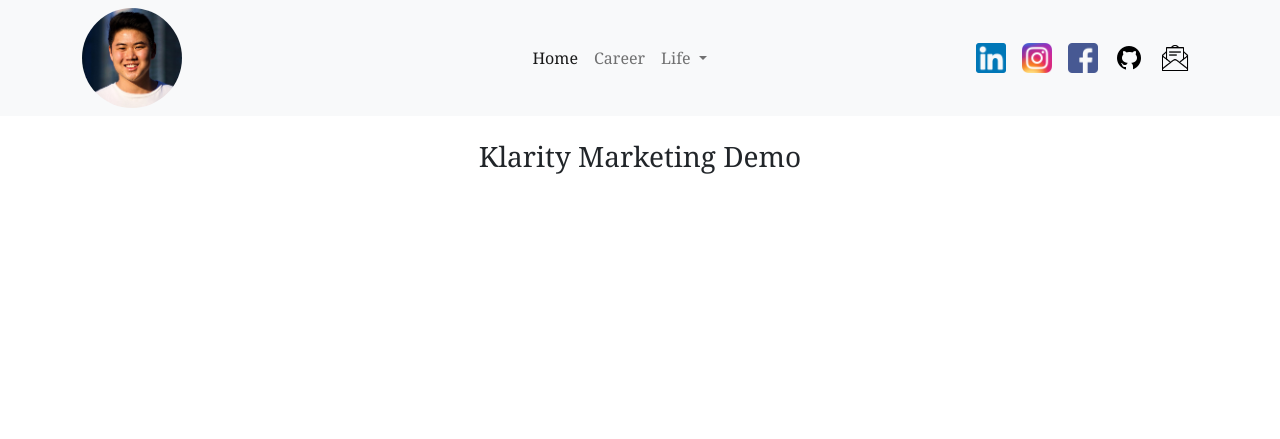
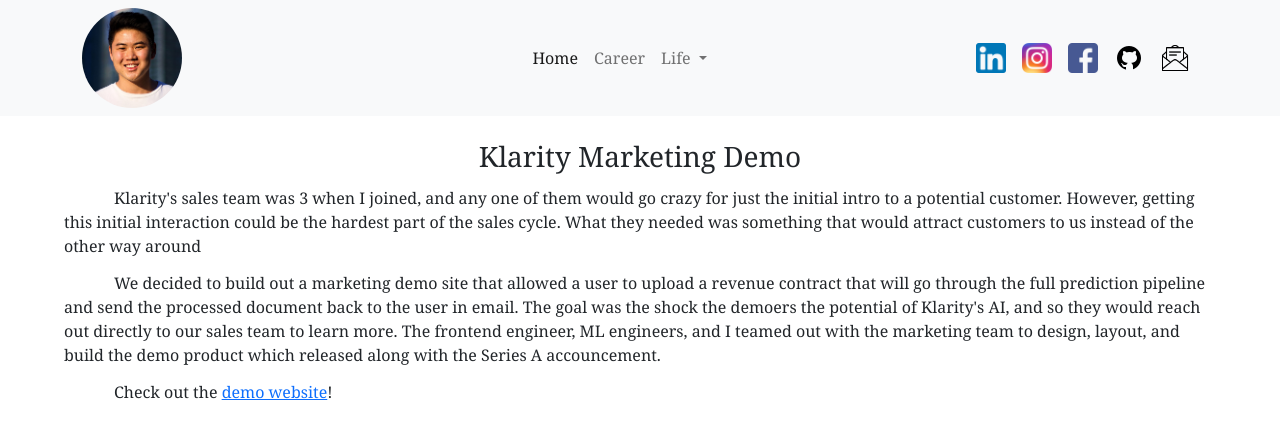
Before and after one commit to simonxie1998/personal-website, a Django app: page /career/klarity-demo in a window 1280 px wide. Shown: the top 439 px of the page. Run offline with Django 4.2, Linux system fonts and the light colour scheme.

Commit message:
demo and cci

```diff
--- a/home/project_summaries.py
+++ b/home/project_summaries.py
@@ -1,12 +1,11 @@
-SUMMARIES = {
-    "ontology_p1": "For context, AKASA automates revenue cycle operation workflows with RPA and ML. Ontology is a state tracker of the bots within an EHR (Electronic Health Record), "
-    "so it keeps track of where the bot is within the application as well as how it got there. Ontology also stores the navigation network graph of the configured edges and nodes "
-    "allowing it to be able to find a path to certain parts of the EHR regardless of the starting point. This graph had previously been configured with yamls in the repository, so any "
-    "updates to the graph will require manual configuration of the engineer. This poses 3 problems: manual configuration is error prone, it requires engineering bandwidth, there's no "
-    "standardization of the yaml names/location in the repository polluting it.",
-    "ontology_p2": "In a 2 day hacakthon project in March 2022, I built a full fledged CRUD application that allows any user to build an ontology graph. This allows product managers or "
-    "operations team members to free up time for engineers, validates inputs within the application, and abstracts the yamls into an endpoint allowing engineers "
-    "to not even have to look at a yaml anymore. This application also supported much more funcationality than just building the graph. It supported versioning logic "
-    "to undo/redo operations and permanent versioning so that production configurations can be used. Other functionality included toggling on/off labels in the graph, "
-    "importing existing yamls, downloading the graph as a yaml, and downloading a change log.",
-}
+ONTOLOGY_P1 = "For context, AKASA automates revenue cycle operation workflows with RPA and ML. Ontology is a state tracker of the bots within an EHR (Electronic Health Record), so it keeps track of where the bot is within the application as well as how it got there. Ontology also stores the navigation network graph of the configured edges and nodes allowing it to be able to find a path to certain parts of the EHR regardless of the starting point. This graph had previously been configured with yamls in the repository, so any updates to the graph will require manual configuration of the engineer. This poses 3 problems: manual configuration is error prone, it requires engineering bandwidth, there's no standardization of the yaml names/location in the repository polluting it."
+
+ONTOLOGY_P2 = "In a 2 day hacakthon project in March 2022, I built a full fledged CRUD application that allows any user to build an ontology graph. This allows product managers or operations team members to free up time for engineers, validates inputs within the application, and abstracts the yamls into an endpoint allowing engineers to not even have to look at a yaml anymore. This application also supported much more funcationality than just building the graph. It supported versioning logic to undo/redo operations and permanent versioning so that production configurations can be used. Other functionality included toggling on/off labels in the graph, importing existing yamls, downloading the graph as a yaml, and downloading a change log."
+
+CCI_P1 = "I joined Klarity as the 5th engineer, and the onboarding process was still very immature. Klarity's product was a revenue checklist, clause extractions, and a document management review system for revenue contract documents, so the onboarding process included user provision, checklist/extractions configuration, integrations setup, and much more. At that time, in order to onboard/modify a customer's account, I would have to manually modify the database directly or write a script. This ate up much of my dev time, I made mistakes in the modifications, and this was not very meaningful work."
+
+CCI_P2 = "Building the next iteration of a customer configuration interface was the solution to this. The current version of CCI allowed an internal user to upload an excel file to onboard a customer's account. However, modifying was not supported very well. Along with the frontend engineer, we embedded a configuration interface within the core application that allowed an operations team to onboard 90% of the customer. The other 10% would be custom configuration or one-offs. This would include modifying the customer's checklist, checklist data types, user acces, user permissions, and integration configuration. The release of this internal feature pushed many customers to production, sped up the go-live time significantly, and freed up much of my dev time. This feature has been slowly release to customers component by componenet."
+
+KLARITY_DEMO_P1 = "Klarity's sales team was 3 when I joined, and any one of them would go crazy for just the initial intro to a potential customer. However, getting this initial interaction could be the hardest part of the sales cycle. What they needed was something that would attract customers to us instead of the other way around"
+
+KLARITY_DEMO_P2 = "We decided to build out a marketing demo site that allowed a user to upload a revenue contract that will go through the full prediction pipeline and send the processed document back to the user in email. The goal was the shock the demoers the potential of Klarity's AI, and so they would reach out directly to our sales team to learn more. The frontend engineer, ML engineers, and I teamed out with the marketing team to design, layout, and build the demo product which released along with the Series A accouncement."
--- /dev/null
+++ b/home/templates/home/klarity_demo.html
@@ -0,0 +1,4 @@
+{% extends 'home/project_base.html' %} {% load static %} {% block project_ext %}
+<p class="project-summary">Check out the <a style="font-family:Georgia, 'Times New Roman', Times, serif" target="_blank" href="https://demo.tryklarity.com/">demo
+        website</a>!
+</p>{% endblock %}
--- a/home/templates/home/ontology.html
+++ b/home/templates/home/ontology.html
@@ -1,4 +1,4 @@
-{% extends 'home/project_base.html' %} {% load static %} {% block project_img %}
+{% extends 'home/project_base.html' %} {% load static %} {% block project_ext %}
 <div id="wrapper" style="margin: auto; width: 70%;">
     <div class="image-container" style="width: 70%;">
         <img src="{% static 'home/images/ontology.png'%}" />
--- a/home/templates/home/project_base.html
+++ b/home/templates/home/project_base.html
@@ -4,4 +4,4 @@
 {{ block.super }}
 <p class="project-summary">{{project_summary_p1}}</p>
 <p class="project-summary">{{project_summary_p2}}</p>
-{% block project_img %} {% endblock %} {% endblock %}
+{% block project_ext %} {% endblock %} {% endblock %}
--- a/home/views.py
+++ b/home/views.py
@@ -1,7 +1,7 @@
 from django.shortcuts import render
 from django.http import HttpResponse
 
-from .project_summaries import SUMMARIES
+from .project_summaries import *
 
 # Create your views here.
 
@@ -29,8 +29,8 @@ def penguins(request):
 def ontology(request):
     context = {
         "project_name": "Ontology Builder",
-        "project_summary_p1": SUMMARIES["ontology_p1"],
-        "project_summary_p2": SUMMARIES["ontology_p2"],
+        "project_summary_p1": ONTOLOGY_P1,
+        "project_summary_p2": ONTOLOGY_P2,
     }
     return render(request, "home/ontology.html", context)
 
@@ -38,8 +38,8 @@ def ontology(request):
 def cci(request):
     context = {
         "project_name": "Customer Configuration Interface v3",
-        "project_summary_p1": "",
-        "project_summary_p2": "",
+        "project_summary_p1": CCI_P1,
+        "project_summary_p2": CCI_P2,
     }
     return render(request, "home/project_base.html", context)
 
@@ -47,10 +47,10 @@ def cci(request):
 def klarity_demo(request):
     context = {
         "project_name": "Klarity Marketing Demo",
-        "project_summary_p1": "",
-        "project_summary_p2": "",
+        "project_summary_p1": KLARITY_DEMO_P1,
+        "project_summary_p2": KLARITY_DEMO_P2,
     }
-    return render(request, "home/project_base.html", context)
+    return render(request, "home/klarity_demo.html", context)
 
 
 def legacy_processing(request):
```
